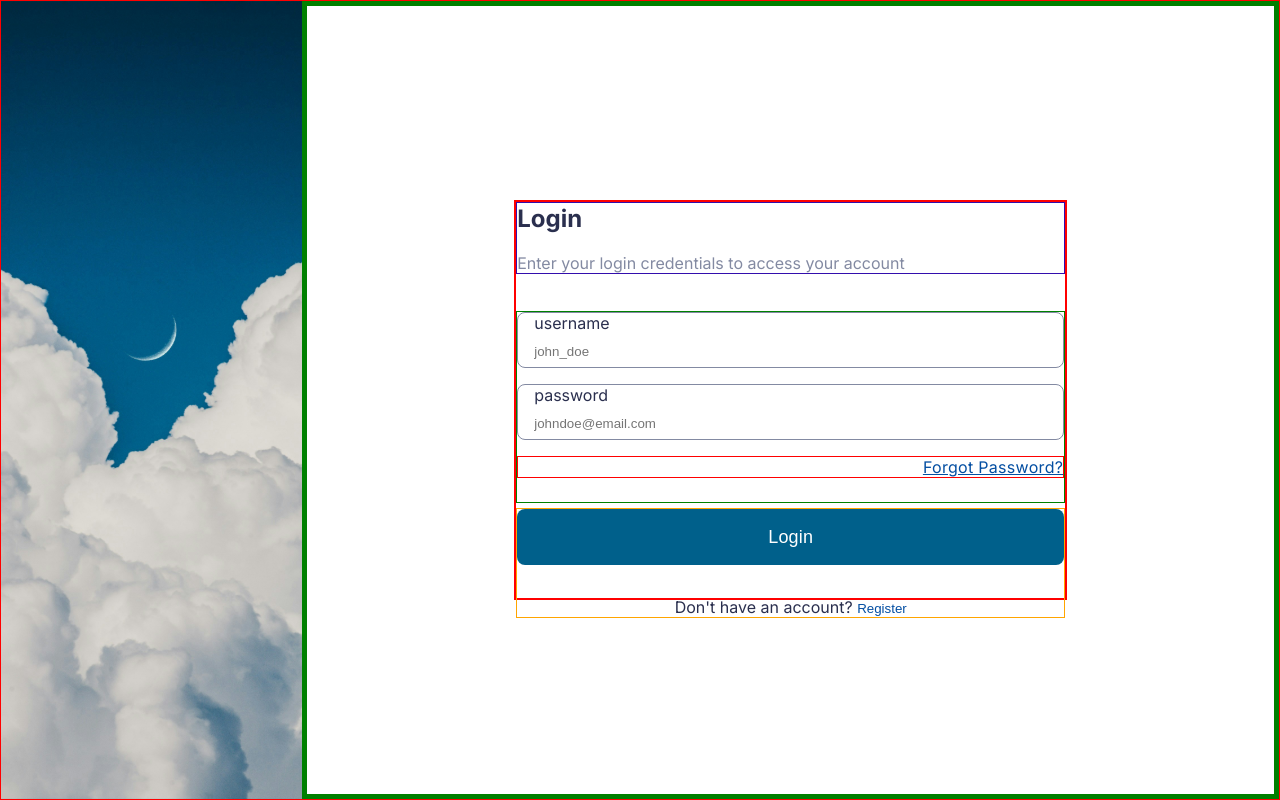
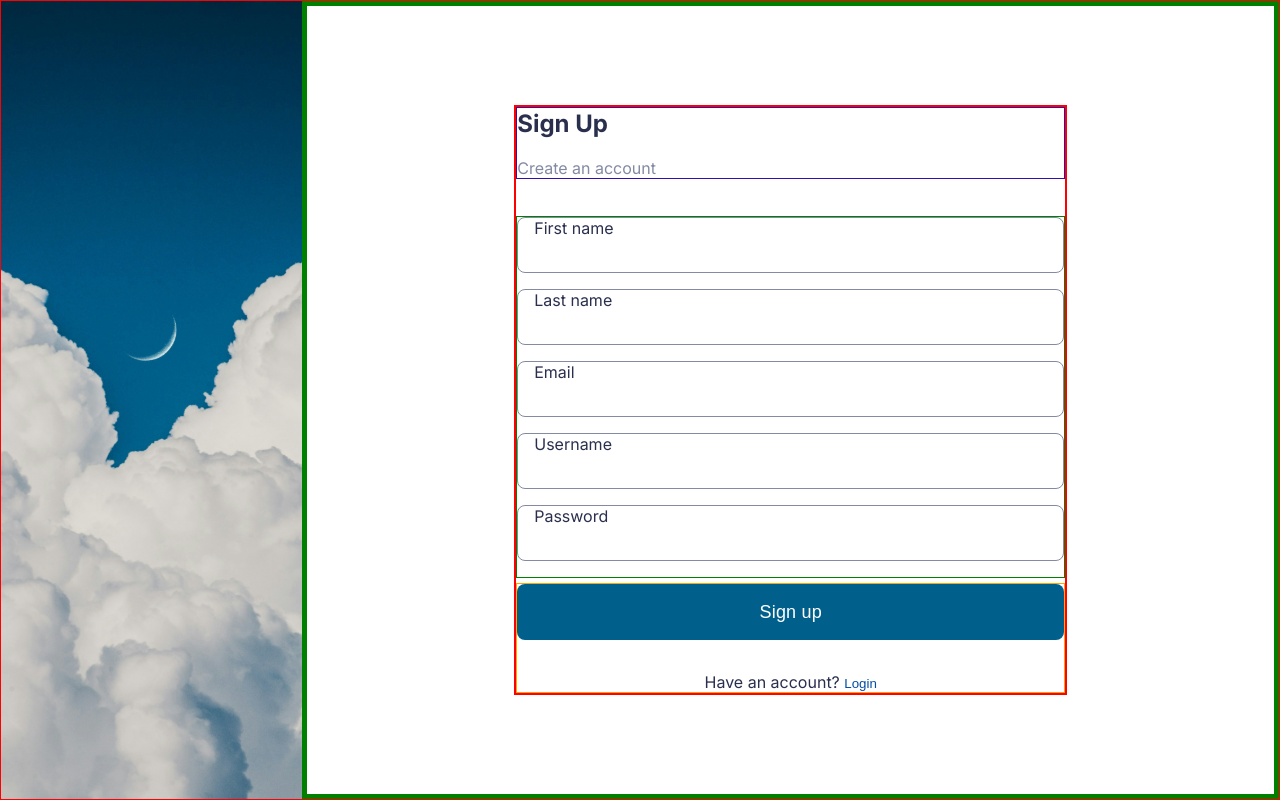
Before and after one commit to NSENGIYUMVA-Christian/weather-app-nextjs, a Next.js app in the folder client/: page /auth in a window 1280 px wide. Built offline with nearby package versions, Linux system fonts and the light colour scheme.

Commit message:
done with basic styles to structure register form

```diff
--- a/client/app/auth/page.module.scss
+++ b/client/app/auth/page.module.scss
@@ -21,15 +21,14 @@ $white:#FFFFFF;
     align-items: center;
     form{
         width:100%;
-        height:100%;
         max-width:553px;
-        max-height:400px;
         border:2px solid red;
        display:flex;
        flex-direction: column;
        gap:5px;
     }
 }
+
 .col2Row1{
     border: 1px solid rgb(51, 14, 173);
     height:72px;
--- a/client/app/auth/page.tsx
+++ b/client/app/auth/page.tsx
@@ -30,7 +30,7 @@
       email:''
     });
     /// is user has an account
-    const [hasAccountAlready,setHasAccountAlready] = useState<boolean>(true)
+    const [hasAccountAlready,setHasAccountAlready] = useState<boolean>(false)
 
   ///// handle login form change
     const handleLoginDataChange = (event: React.ChangeEvent<HTMLInputElement>) => {
@@ -80,7 +80,7 @@
         {/* col-2 */}
         <div className={styles.col2} >
     {hasAccountAlready ?
-    <form >
+    <form className='loginForm' >
       <div className={styles.col2Row1} >
       <h2 className={styles.title} >Login  </h2>
     <p>Enter your login credentials to access your account</p>
@@ -105,15 +105,44 @@
     <p>Don't have an account? <span> <button type='button' onClick={()=>setHasAccountAlready(false)} className={styles.toggleLoginBtn}  >Register</button> </span></p>
       </div>
   </form> :
-    <form >
-    <h2 className={styles.title}>Register </h2>
-    <input type='text' name='first_name' value={registerData.first_name} onChange={handleRegisterDataChange} />
+    <form className='registerForm' >
+      {/* row 1 */}
+      <div className={styles.col2Row1}>
+      <h2 className={styles.title}>Sign Up</h2>
+      <p>Create an account</p>
+      </div>
+         {/* row 2 */}
+      <div className={styles.col2Row2}>
+      <div className={styles.field} >
+      <label htmlFor="">First name</label>
+      <input type='text' name='first_name' value={registerData.first_name} onChange={handleRegisterDataChange} />
+      </div>
+          <div className={styles.field} >
+              <label htmlFor="">Last name</label>
     <input type='text' name='last_name' value={registerData.last_name} onChange={handleRegisterDataChange} />
+    </div>
+        <div className={styles.field} >
+            <label htmlFor="">Email</label>
     <input type='email' name='email' value={registerData.email} onChange={handleRegisterDataChange} />
+    </div>
+        <div className={styles.field} >
+            <label htmlFor="">Username</label>
     <input type='text' name='username' value={registerData.username} onChange={handleRegisterDataChange} />
+    </div>
+        <div className={styles.field} >
+            <label htmlFor="">Password</label>
     <input type='password' name='password' value={registerData.password} onChange={handleRegisterDataChange} />
-    <button type='submit' onClick={submitRegisterData}>Sign up</button>
-  <p>Have an account? <span> <button type='button' onClick={()=>setHasAccountAlready(true)} >Login</button> </span></p>
+    </div>
+
+      </div>
+         {/* row 3 */}
+      <div className={styles.col2Row3}>
+      <button type='submit' onClick={submitRegisterData}  className={styles.submitBtn} >Sign up</button>
+  <p>Have an account? <span> <button type='button' onClick={()=>setHasAccountAlready(true)} className={styles.toggleLoginBtn} >Login</button> </span></p>
+      </div>
+
+
+
   </form>
   }
         </div>
```
